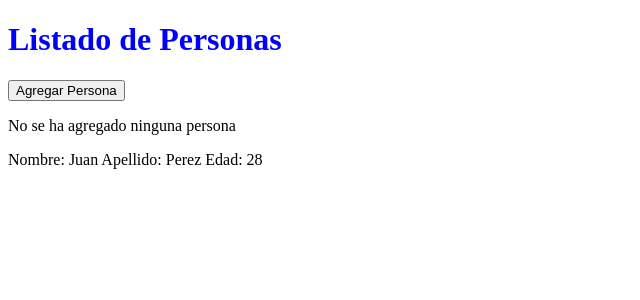
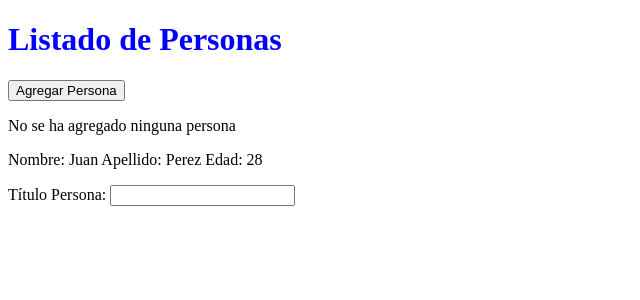
Before and after one commit to Medar2/PracticasAngular, an Angular app: page / in a window 1280 px wide. Shown: the top 300 px of the page, without its empty margins (0-640 px from the left). Built offline with nearby package versions, Linux system fonts and the light colour scheme.

Commit message:
[FIX] Event Binding

```diff
--- a/src/app/personas/personas.component.html
+++ b/src/app/personas/personas.component.html
@@ -7,6 +7,10 @@
             <p>{{mensaje}}</p>
 
             <app-persona></app-persona>
+
+            <label>Título Persona: </label>
+            <input type="text" class="form-control" (input)= 'modificarTitulo($event)'>
+            {{titulo}}
         </div>
     </div>
 </div>
--- a/src/app/personas/personas.component.ts
+++ b/src/app/personas/personas.component.ts
@@ -12,9 +12,13 @@ export class PersonasComponent{
     deshabilitar= false;
 
     mensaje = 'No se ha agregado ninguna persona';
-
+    titulo ='';
     agregarPersona(){
         this.mensaje = 'Persona agregada';
+    }
 
+    modificarTitulo(eventParam: Event){
+        console.log('Entrando a metodo modificar titulo')
+        this.titulo = (<HTMLInputElement>eventParam.target).value;
     }
 }
```
